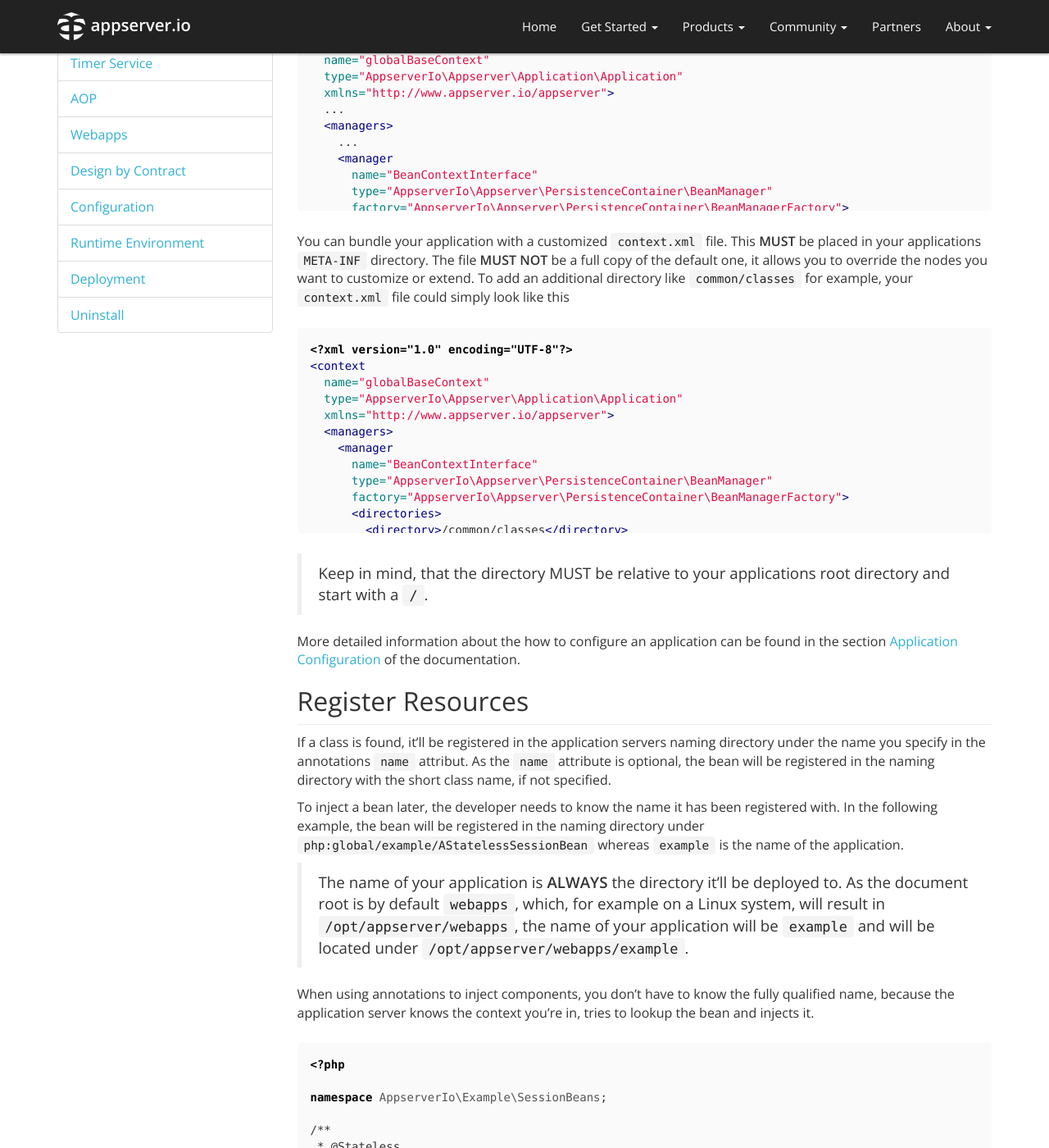
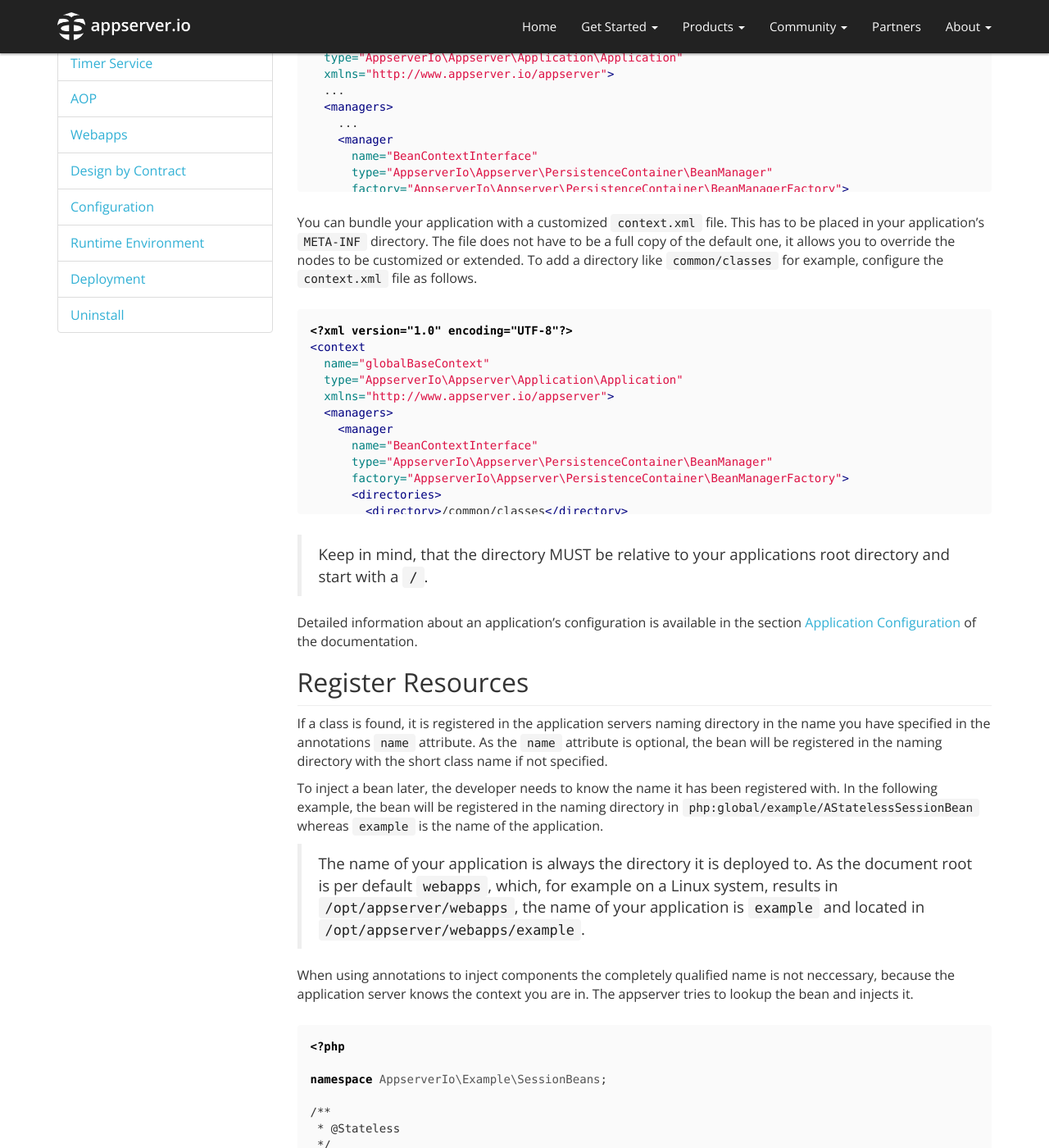
Before and after one commit to appserver-io/appserver, a Jekyll site: the page built from _docs/naming-directory.md, in a window 1280 px wide and 1400 px high, scrolled down 587 px. Shown: the whole window at 82% size. Built offline with Jekyll 4.4.1, drawn with Linux system fonts in a browser that asks for light colours; nearby versions of some CDN libraries; library files that are not in the unit come from our copies; Markdown is read by kramdown in place of the engine named in the settings; some of the changed text lies outside the part shown.

Commit message:
Update naming-directory - Review line 92
Please review closely sentence in line 92 and check if content is still ok.

All other changes concern grammar/language and did not alter the content and have been conducted until line 140.

````diff
--- a/_docs/naming-directory.md
+++ b/_docs/naming-directory.md
@@ -17,13 +17,13 @@ subNav:
 permalink: /get-started/documentation/naming-directory.html
 ---
 
-Every container running in the application server has a internal registry, we call it Naming Directory. In Java this is called `Enterprise Naming Context` or in short `ENC`. The naming directory is something like an object store, the container registers references to its resources. Resources can be beans or contexts provided by an application. All that resources are registered in the `Naming Directory` which allows you the access them if needed.
+Every container running in the application server has an internal registry; we name it Naming Directory. In Java, it is called `Enterprise Naming Context` or in short `ENC`. The naming directory an object store; the container registers references to its resources. Resources can be beans or contexts provided by an application. All resources are registered in the `Naming Directory`, which ensures accessability.
 
 ## Configure Directories
 
 When the application server starts, by default, it parses the `META-INF/classes` and `WEB-INF/classes` folders of your application to find components with supported annotations.
 
-What directories are parsed to locate annotated components can be configured in your applications configuration file. If you don't bundle a specific configuration file with your application, the default configuration will be used. The default application configuration is located under `etc/appserver/conf.d/context.xml` and should **NEVER** be edited. The nodes `/context/managers/manager[@name="BeanContextInterface" or @name="ServletContextInterface"]` are responsible for parsing and initializing the components.
+What directories are parsed to locate annotated components can be configured in your applications configuration file. If you do not bundle a particular configuration file with your application, the default configuration is used. The default application configuration is located in `etc/appserver/conf.d/context.xml` and MUST NOT be edited. The nodes `/context/managers/manager[@name="BeanContextInterface" or @name="ServletContextInterface"]` are responsible for parsing and initializing the components.
 
 ```xml
 <?xml version="1.0" encoding="UTF-8"?>
@@ -55,7 +55,7 @@ What directories are parsed to locate annotated components can be configured in
 </context>
 ```
 
-You can bundle your application with a customized `context.xml` file. This **MUST** be placed in your applications `META-INF` directory. The file **MUST NOT** be a full copy of the default one, it allows you to override the nodes you want to customize or extend. To add an additional directory like `common/classes` for example, your `context.xml` file could simply look like this
+You can bundle your application with a customized `context.xml` file. This has to be placed in your application's `META-INF` directory. The file does not have to be a full copy of the default one, it allows you to override the nodes to be customized or extended. To add a directory like `common/classes` for example, configure the `context.xml` file as follows.
 
 ```xml
 <?xml version="1.0" encoding="UTF-8"?>
@@ -79,17 +79,17 @@ You can bundle your application with a customized `context.xml` file. This **MUS
 
 > Keep in mind, that the directory MUST be relative to your applications root directory and start with a `/`.
 
-More detailed information about the how to configure an application can be found in the section [Application Configuration](<{{ "/get-started/documentation/configuration.html#application-configuration" | prepend: site.baseurl }}>) of the documentation.
+Detailed information about an application's configuration is available in the section [Application Configuration](<{{ "/get-started/documentation/configuration.html#application-configuration" | prepend: site.baseurl }}>) of the documentation.
 
 ## Register Resources
 
-If a class is found, it'll be registered in the application servers naming directory under the name you specify in the annotations `name` attribut. As the `name` attribute is optional, the bean will be registered in the naming directory with the short class name, if not specified.
+If a class is found, it is registered in the application servers naming directory in the name you have specified in the annotations `name` attribute. As the `name` attribute is optional, the bean will be registered in the naming directory with the short class name if not specified.
 
-To inject a bean later, the developer needs to know the name it has been registered with. In the following example, the bean will be registered in the naming directory under `php:global/example/AStatelessSessionBean` whereas `example` is the name of the application.
+To inject a bean later, the developer needs to know the name it has been registered with. In the following example, the bean will be registered in the naming directory in `php:global/example/AStatelessSessionBean` whereas `example` is the name of the application.
 
-> The name of your application is **ALWAYS** the directory it'll be deployed to. As the document root is by default `webapps`, which, for example on a Linux system, will result in `/opt/appserver/webapps`, the name of your application will be `example` and will be located under `/opt/appserver/webapps/example`.
+> The name of your application is always the directory it is deployed to. As the document root is per default `webapps`, which, for example on a Linux system, results in `/opt/appserver/webapps`, the name of your application is `example` and located in `/opt/appserver/webapps/example`.
 
-When using annotations to inject components, you don't have to know the fully qualified name, because the application server knows the context you're in, tries to lookup the bean and injects it.
+When using annotations to inject components the completely qualified name is not neccessary, because the application server knows the context you are in. The appserver tries to lookup the bean and injects it.
 
 ```php
 <?php
@@ -136,7 +136,7 @@ class AStatelessSessionBean
 
 ## Annotations
 
-Using annotations to configure your components will probably be the easiest way. We provide several annotations that allows you to register and configure your components on the one side and inject them during runtime on the other.
+Annotations are used to configure components. We provide several annotations that allow registering and configuring your components on the one side and injecting them during runtime on the other.
 
 ### Stateless Session Bean (@Stateless)
 
````
